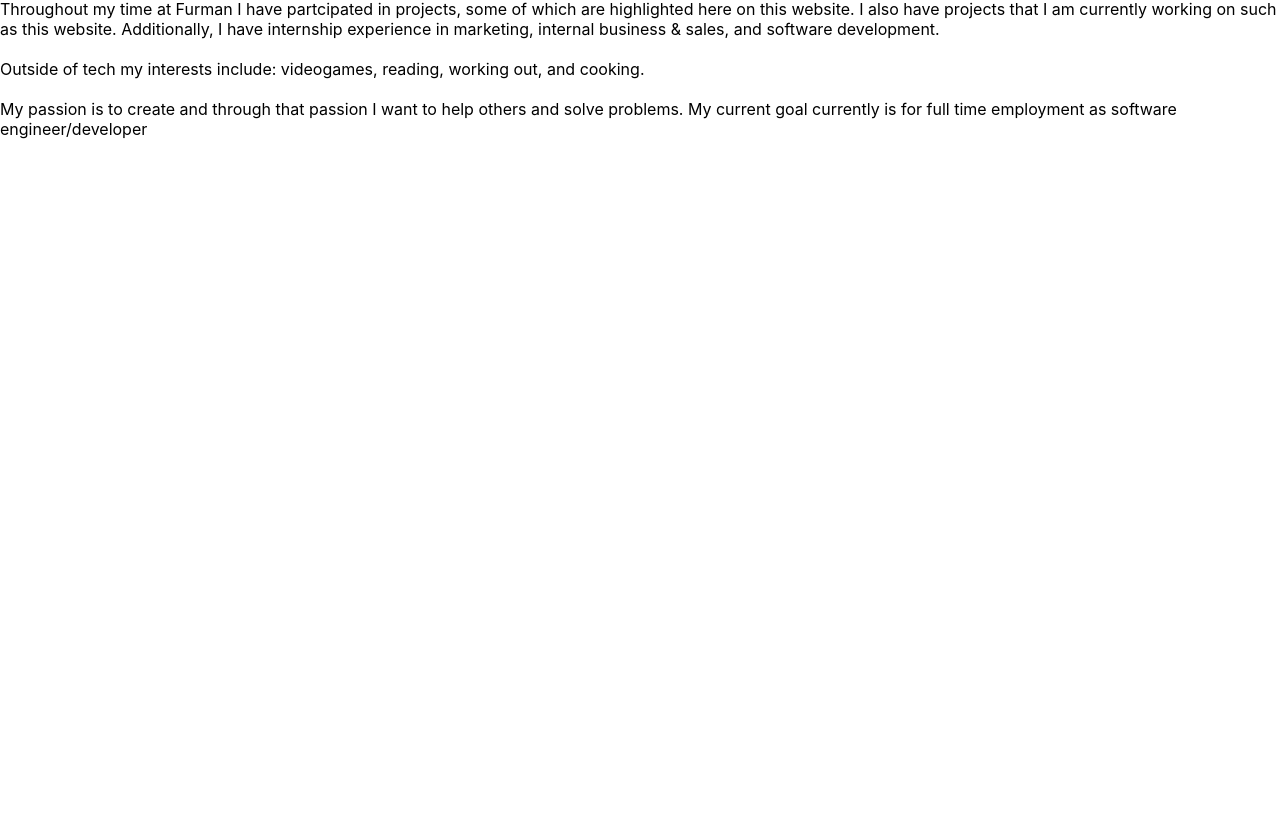
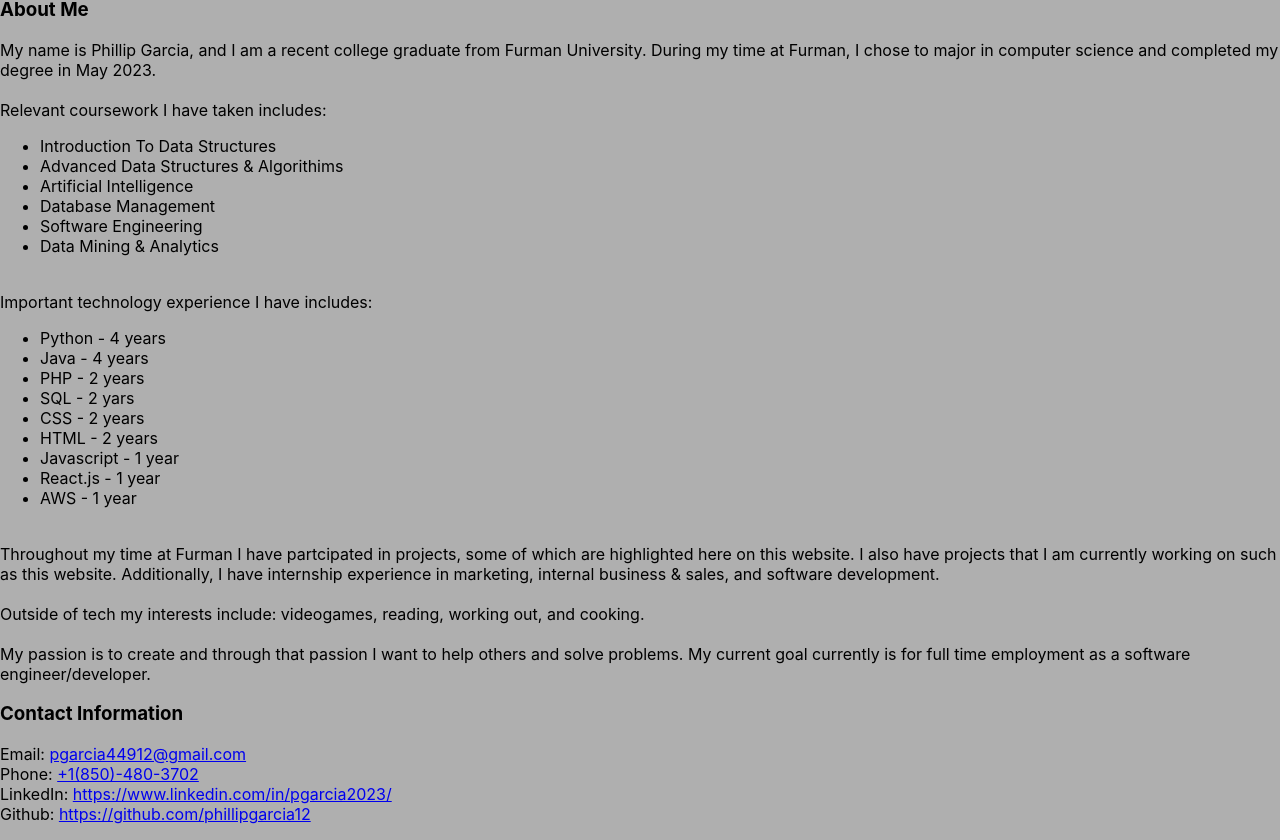
Before and after one commit to phillipgarcia12/amplifyapp, a React (Create React App) app: page / in a window 1280 px wide. Shown: the part 600-1440 px from the top of the page. Before the commit the page ends 800 px from the top, so only its background shows below. Built offline with nearby package versions, Linux system fonts and the light colour scheme.

Commit message:
Changed formatting in personal section. Added a styling.css file for webpage

```diff
--- a/src/App.js
+++ b/src/App.js
@@ -1,12 +1,13 @@
 import React from 'react';
 import ProjectsList from './projectList';
 import PersonalSection from './personalSection';
+import  './styling.css';
 
 function App() {
   return (
     <div>
       <header>
-        <h1>My Projects</h1>
+        <h1>Phillip Garcia's Personal Website</h1>
       </header>
       <main>
         <ProjectsList />
--- a/src/index.css
+++ b/src/index.css
@@ -5,6 +5,7 @@ body {
     sans-serif;
   -webkit-font-smoothing: antialiased;
   -moz-osx-font-smoothing: grayscale;
+  color: rgb(0, 0, 0);
 }
 
 code {
--- a/src/personalSection.css
+++ b/src/personalSection.css
@@ -11,6 +11,6 @@
   }
 
   .personal-section p {
-    color: #666;
+    color: #000000;
     line-height: 1.6;
   }
--- a/src/personalSection.js
+++ b/src/personalSection.js
@@ -5,14 +5,44 @@ const PersonalSection = () => {
     <div>
       <h2>Personal Information</h2>
       <p>
-        Hello, all! My name is Phillip Garcia, and I am a recent college graduate from Furman University.
+        Welcome,
+        <br></br>
+        <br></br>
+        Thank you for visiting my personal website. Here I have a bio, listing of my past and present projects, and my personal links.
+        <br></br>
+        Do not hesitate to reach out if you have any questions or inquiries.
+        <br></br>
+        <br></br>
+        Thanks,  Phillip Garcia
+      <h3>
+        About Me
+      </h3>
+        My name is Phillip Garcia, and I am a recent college graduate from Furman University.
         During my time at Furman, I chose to major in computer science and completed my degree in May 2023.
         <br></br>
         <br></br>
-        Relevant coursework I have taken includes: Data Structures, Advanced Data Structures & Algorithims, Artifical Intelligence, Database Management, Software Engineering, and Data Analytics.
+        Relevant coursework I have taken includes:
+          <ul>
+            <li>Introduction To Data Structures</li>
+            <li>Advanced Data Structures & Algorithims</li>
+            <li>Artificial Intelligence</li>
+            <li>Database Management</li>
+            <li>Software Engineering</li>
+            <li>Data Mining & Analytics</li>
+          </ul>
         <br></br>
-        Important language experience I have includes: Python, Java, Javascript, React.js, AWS, HTML, CSS, PHP, Tableau, and Trello.
-        <br></br>
+        Important technology experience I have includes:
+        <ul>
+          <li>Python - 4 years</li>
+          <li>Java - 4 years</li>
+          <li>PHP - 2 years</li>
+          <li>SQL - 2 yars</li>
+          <li>CSS - 2 years</li>
+          <li>HTML - 2 years</li>
+          <li>Javascript - 1 year</li>
+          <li>React.js - 1 year</li>
+          <li>AWS - 1 year</li>
+        </ul>
         <br></br>
         Throughout my time at Furman I have partcipated in projects, some of which are highlighted here on this website.  I also have projects that I am currently working on such as this website.
         Additionally, I have internship experience in marketing, internal business & sales, and   software development.
@@ -22,8 +52,20 @@ const PersonalSection = () => {
         <br></br>
         <br></br>
         My passion is to create and through that passion I want to help others and solve problems.
-        My current goal currently is for full time employment as software engineer/developer
+        My current goal currently is for full time employment as a software engineer/developer.
+      </p>
 
+      <h3>
+        Contact Information
+      </h3>
+      <p>
+        Email: <a href="mailto:pgarcia44912@gmail.com">pgarcia44912@gmail.com</a>
+        <br></br>
+        Phone: <a href="tel:+18504803702">+1(850)-480-3702 </a>
+        <br></br>
+        LinkedIn: <a href="https://www.linkedin.com/in/pgarcia2023/" target="_blank" rel="noopener noreferrer">https://www.linkedin.com/in/pgarcia2023/</a>
+        <br></br>
+        Github: <a href="https://github.com/phillipgarcia12" target="_blank" rel="noopener noreferrer">https://github.com/phillipgarcia12</a>
       </p>
     </div>
   );
--- a/src/projectList.js
+++ b/src/projectList.js
@@ -5,12 +5,16 @@ import projects from './projects';
 const ProjectsList = () => {
   return (
     <div
+
       style={{
         display: 'flex',
         flexWrap: 'wrap',
         justifyContent: 'center',
       }}
     >
+    <h2>
+      My Projects
+    </h2>
       {projects.map((project, index) => (
         <ProjectCard
           key={index}
--- /dev/null
+++ b/src/styling.css
@@ -0,0 +1,4 @@
+body
+{
+  background-color:rgb(175, 175, 175)
+}
```
Also changed, not shown: src/App.css (deleted, +0 -38 lines), src/logo.svg (deleted).
